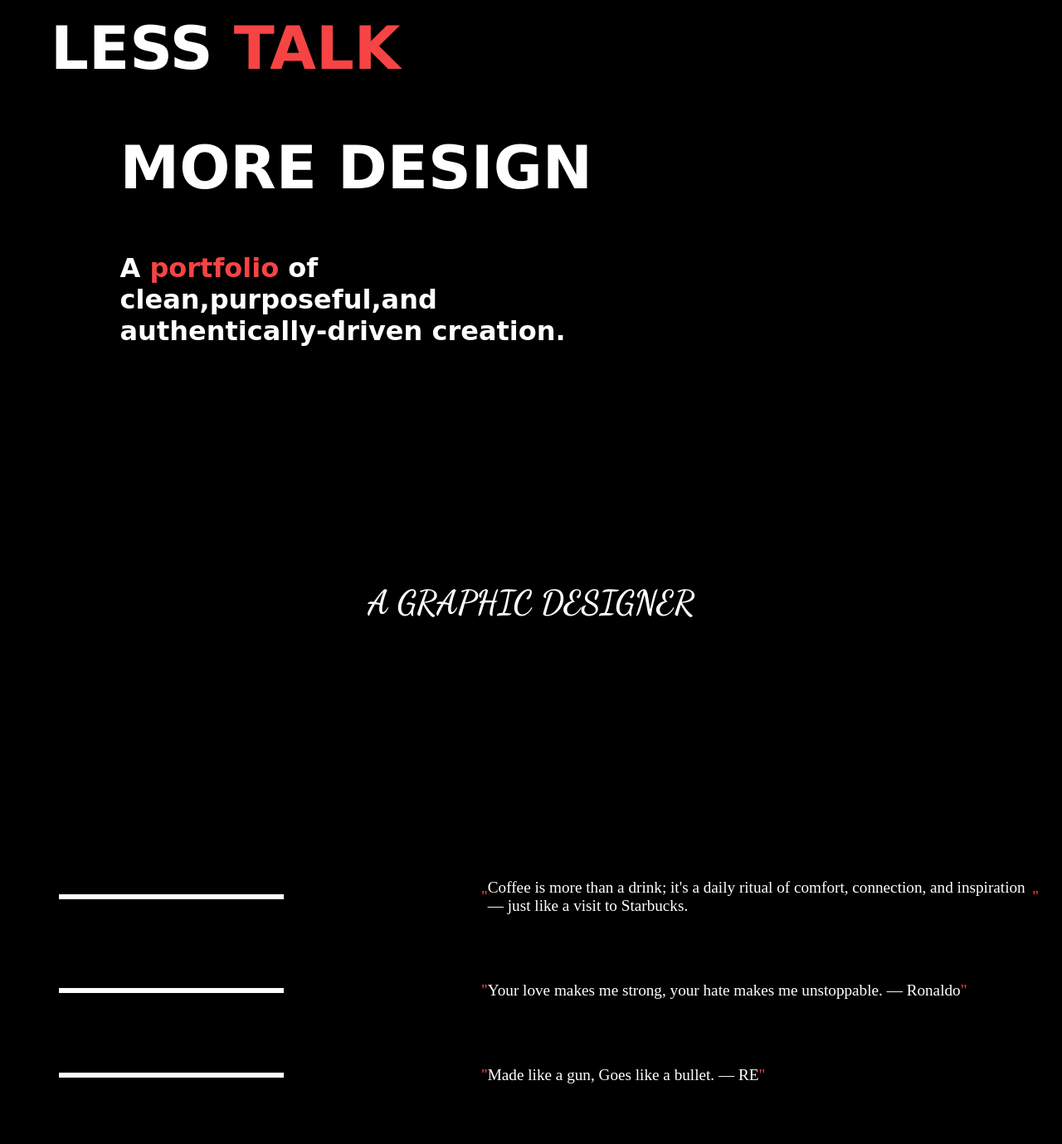
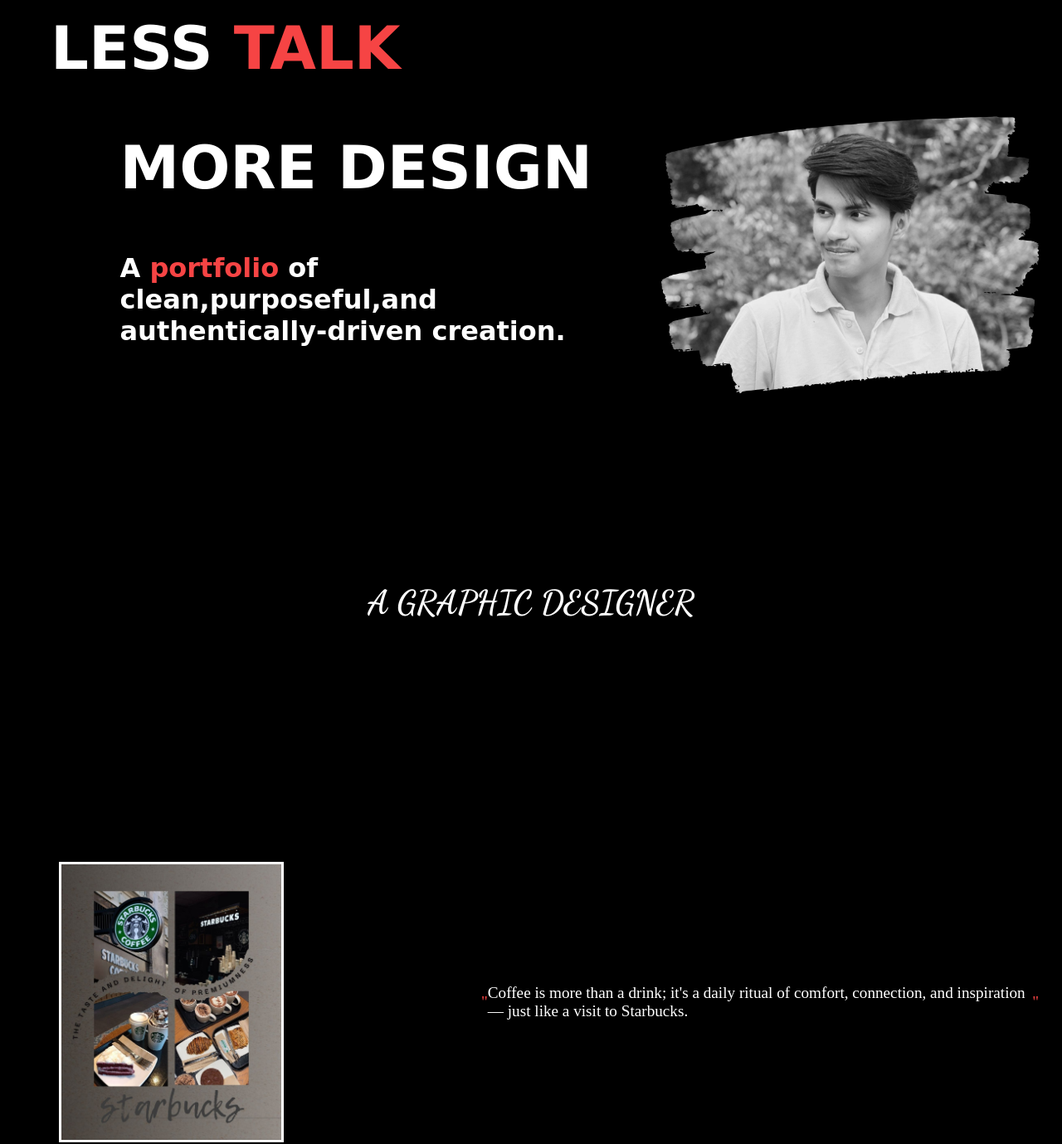
Before and after one commit to SurajY04/Portfolio01, a plain HTML site: page docs/index.html in a window 1280 px wide. Shown: the part 160-1539 px from the top of the page at 83% size. Before the commit the page ends 1507 px from the top, so only its background shows below. Drawn offline with nearby package versions, Linux system fonts and the light colour scheme; the site is published under a folder, as on GitHub Pages, so addresses that start at the root find nothing; a web font is replaced by a local one.

Commit message:
Add a simple portfolio website

```diff
--- a/index.html
+++ b/docs/index.html
@@ -22,7 +22,7 @@
             <div id="txt0"><h1>LESS <span>  TALK</span></h1>
             <h2>MORE DESIGN</h2>
             <h3>A <span>portfolio</span> of clean,purposeful,and authentically-driven creation.</h3></div>
-            <div id="img"><img src="/images/ss.jpg" alt=""></div>
+            <div id="img"><img src="images/ss.jpg" alt=""></div>
         </div>
          <div id="txt2o"> A GRAPHIC DESIGNER</div>
          <div id="scndPage">
@@ -30,15 +30,15 @@
                 <h1>Some <span>Work</span>s</h1>
             </div>
             <div id="p1">
-                <div id="img2"><img src="/images/star.jpg" alt=""></div>
+                <div id="img2"><img src="images/star.jpg" alt=""></div>
                 <div id="txt"><span>"</span>  Coffee is more than a drink; it's a daily ritual of comfort, connection, and inspiration — just like a visit to Starbucks.<span>"</span></div>
             </div>
             <div id="p2">
-                <div id="img3"><img src="/images/rl.png" alt=""></div>
+                <div id="img3"><img src="images/rl.png" alt=""></div>
                 <div id="txt2"><span>"</span>Your love makes me strong, your hate makes me unstoppable. — Ronaldo <span>"</span></div>
             </div>
             <div id="p3">
-                <div id="img3"><img src="/images/re.png" alt=""></div>
+                <div id="img3"><img src="images/re.png" alt=""></div>
                 <div id="txt3"><span>"</span>Made like a gun, Goes like a bullet. — RE <span>"</span></div>
             </div>
          </div>
```
Also changed, not shown: docs/contact.html (renamed from contact.html, +3 -3 lines), docs/about.html (renamed from about.html), docs/images/gmail.jpeg (renamed from images/gmail.jpeg), docs/images/insta.jpeg (renamed from images/insta.jpeg), docs/images/link.jpeg (renamed from images/link.jpeg), docs/images/ss.jpg (renamed from images/ss.jpg), docs/images/star.jpg (renamed from images/star.jpg), docs/script.js (renamed from script.js), docs/style.css (renamed from style.css), 2 other files.
